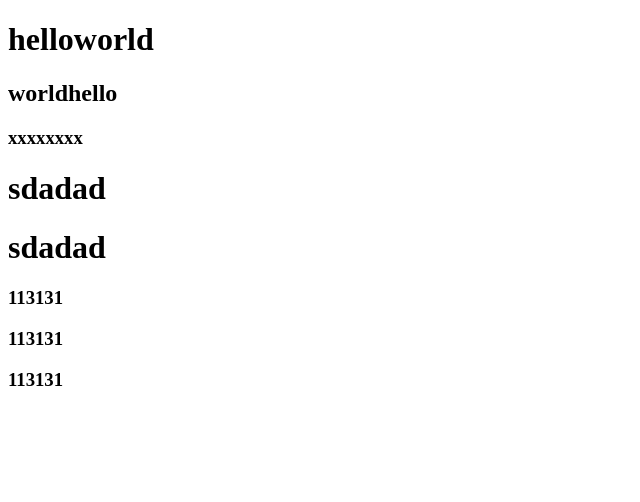
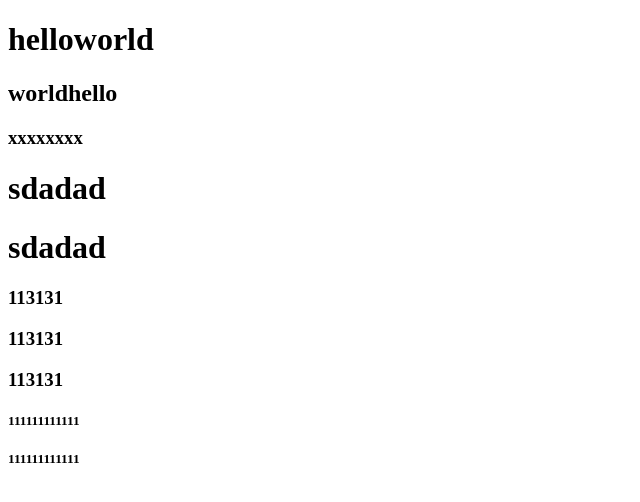
Before and after one commit to xhl9908/testDemo, a plain HTML site: page index.html in a window 1280 px wide. Shown: the whole page, without its empty margins (0-640 px from the left). Drawn offline with Linux system fonts and the light colour scheme.

Commit message:
这是第二次提交，修改index.html

```diff
--- a/index.html
+++ b/index.html
@@ -16,5 +16,7 @@
         <h3>113131</h3>
         <h3>113131</h3>
         <h3>113131</h3>
+        <h5>111111111111</h5>
+        <h5>111111111111</h5>
     </body>
 </html>
```
